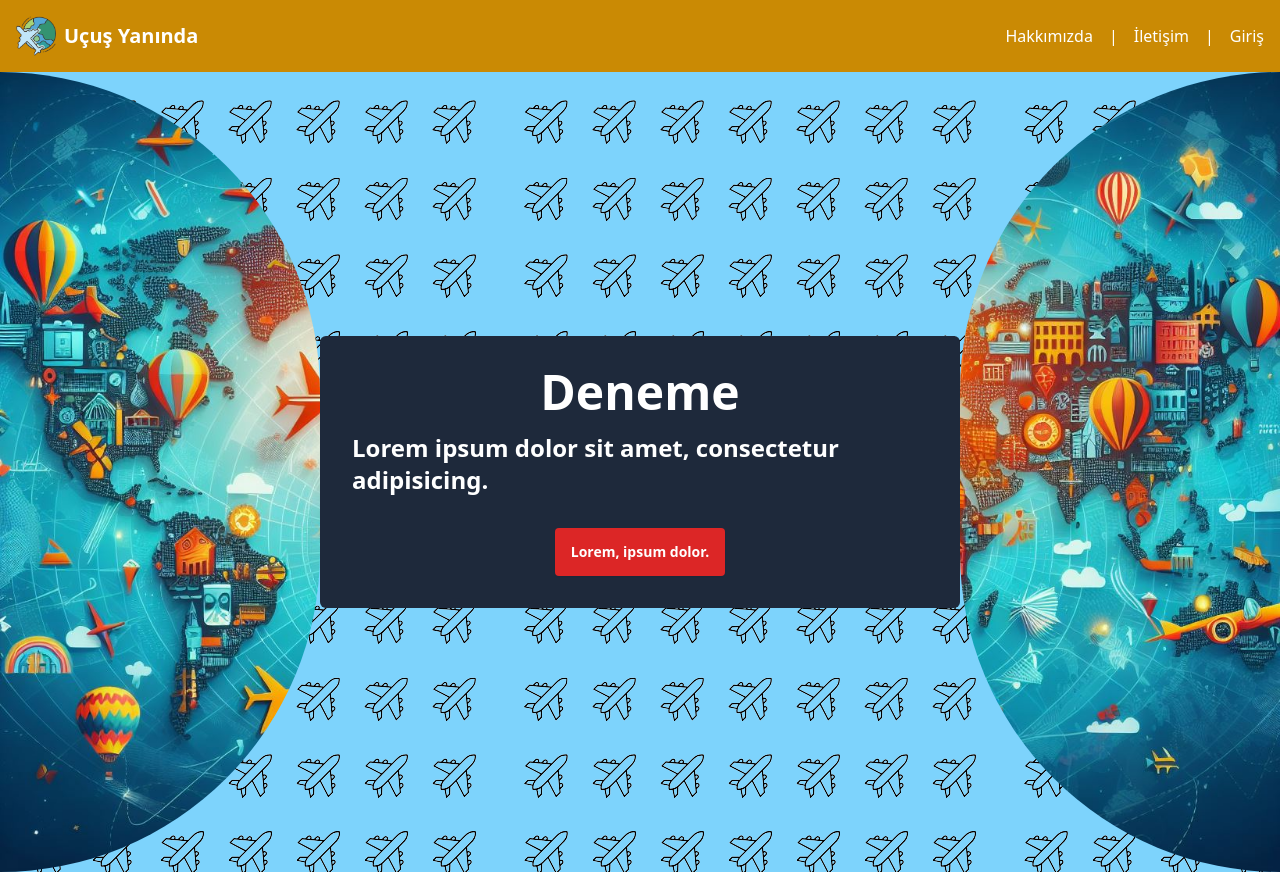
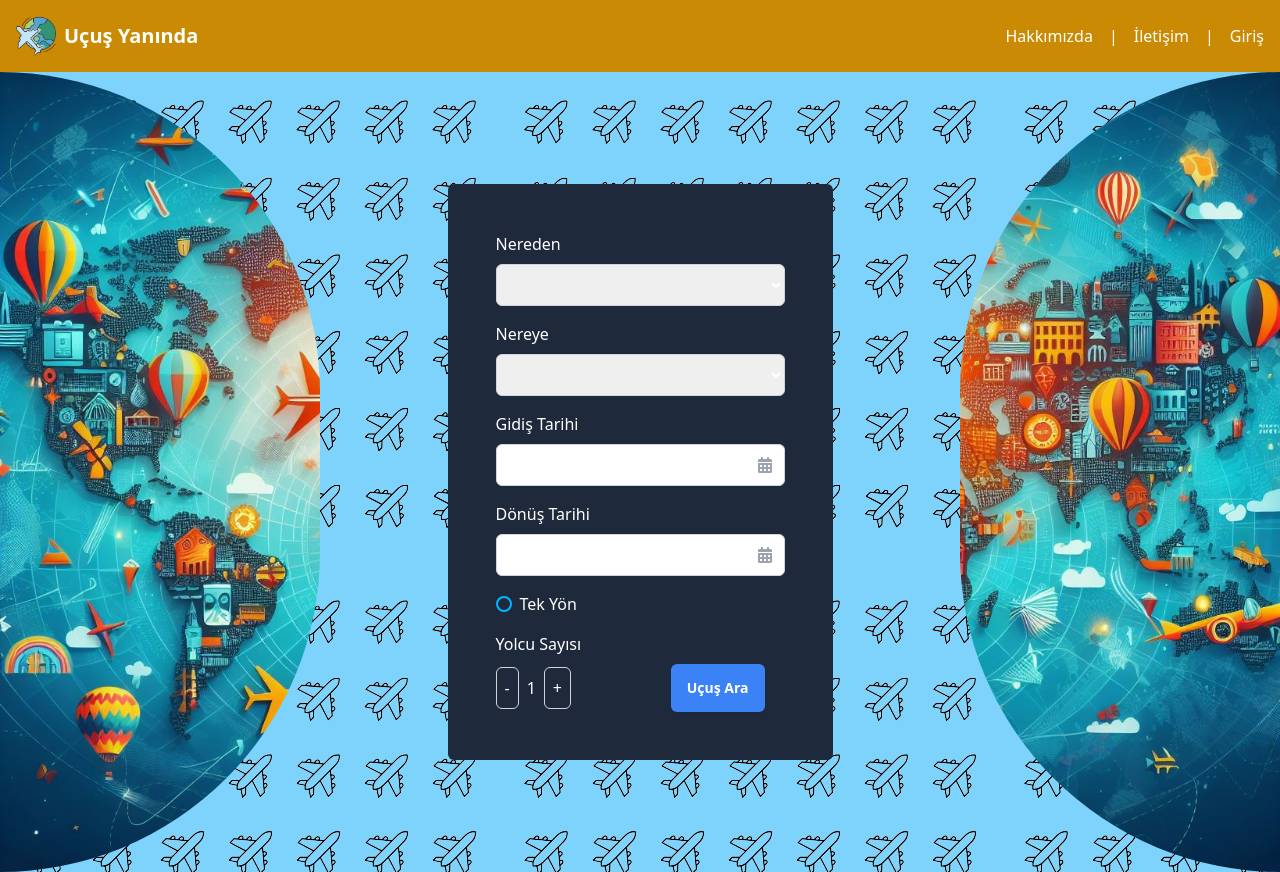
Before and after one commit to altundalyusuf/Flight-Search-Application, a React (Vite) app: page / in a window 1280 px wide. Both pictures are taken after a click on the button "Bilet Al". Built offline with nearby package versions, Linux system fonts and the light colour scheme.

Commit message:
Flights form created

```diff
--- a/package.json
+++ b/package.json
@@ -11,7 +11,9 @@
   },
   "dependencies": {
     "react": "^18.2.0",
+    "react-datepicker": "^4.25.0",
     "react-dom": "^18.2.0",
+    "react-icons": "^5.0.1",
     "react-router-dom": "^6.21.2"
   },
   "devDependencies": {
--- /dev/null
+++ b/src/components/AirportInput.jsx
@@ -0,0 +1,30 @@
+import PropTypes from 'prop-types';
+
+const AirportInput = ({ nameId, label, value, onChange }) => {
+    return (
+        <>
+            <div>
+                <label htmlFor={nameId} className="block font-medium mb-2">
+                    {label}
+                </label>
+                <select
+                    id={nameId}
+                    name={nameId}
+                    value={value}
+                    onChange={onChange}
+                    className="w-full p-2 border border-gray-300 rounded-md"
+                >
+                    {/* Options for departure */}
+                </select>
+            </div>
+        </>
+    )
+}
+
+AirportInput.propTypes = {
+    nameId: PropTypes.string.isRequired,
+    label: PropTypes.string.isRequired,
+    value: PropTypes.string.isRequired,
+    onChange: PropTypes.func.isRequired
+}
+export default AirportInput
--- /dev/null
+++ b/src/components/DatePickerComponent.jsx
@@ -0,0 +1,36 @@
+import DatePicker from 'react-datepicker';
+import 'react-datepicker/dist/react-datepicker.css';
+import { FaCalendarAlt } from 'react-icons/fa';
+import PropTypes from 'prop-types';
+
+const DatePickerComponent = ({ nameId, label, selected, onChange }) => {
+    return (
+        <>
+            <div>
+                <label htmlFor={nameId} className="block font-medium mb-2">
+                    {label}
+                </label>
+                <div className="relative">
+                    <DatePicker
+                        id={nameId}
+                        selected={selected}
+                        onChange={onChange}
+                        className="w-full p-2 border border-gray-300 rounded-md text-black pr-10 ps-4 hover:cursor-pointer"
+                    />
+                    <div className="absolute inset-y-0 right-0 flex items-center pr-3 pointer-events-none">
+                        <FaCalendarAlt className="text-gray-400" />
+                    </div>
+                </div>
+            </div>
+        </>
+    )
+}
+
+DatePickerComponent.propTypes = {
+    nameId: PropTypes.string.isRequired,
+    label: PropTypes.string.isRequired,
+    selected: PropTypes.instanceOf(Date),
+    onChange: PropTypes.func.isRequired,
+};
+
+export default DatePickerComponent
--- /dev/null
+++ b/src/components/FlightDirectionCheckbox.jsx
@@ -0,0 +1,28 @@
+import PropTypes from 'prop-types';
+
+const FlightDirectionCheckbox = ({ checked, onChange }) => {
+    return (
+        <>
+            <div>
+                <label htmlFor="oneDirection" className="flex items-center">
+                    <input
+                        type="checkbox"
+                        id="oneDirection"
+                        name="oneDirection"
+                        checked={checked}
+                        onChange={onChange}
+                        className="checkbox checkbox-xs checkbox-info border-2 mr-2"
+                    />
+                    Tek Yön
+                </label>
+            </div>
+        </>
+    )
+}
+
+FlightDirectionCheckbox.propTypes = {
+    checked: PropTypes.bool.isRequired,
+    onChange: PropTypes.func.isRequired,
+};
+
+export default FlightDirectionCheckbox;
--- /dev/null
+++ b/src/components/FlightsForm.jsx
@@ -0,0 +1,75 @@
+import { useState } from 'react';
+import AirportInput from './AirportInput';
+import constants from '../constants';
+import DatePickerComponent from './DatePickerComponent';
+import FlightDirectionCheckbox from './FlightDirectionCheckbox';
+import PassengerCount from './PassengerCount';
+
+
+
+const FlightsForm = () => {
+    // States
+    const [departure, setDeparture] = useState('');
+    const [destination, setDestination] = useState('');
+    const [departureDate, setDepartureDate] = useState(null);
+    const [arrivingDate, setArrivingDate] = useState(null);
+    const [passengerCount, setPassengerCount] = useState(1);
+    const [oneDirection, setOneDirection] = useState(false);
+
+    // Constant names from the constants file
+    const { departureInputLabel, departureInputName, destinationInputLabel, destinationInputName, departureDatePickerName, departureDatePickerLabel, destinationDatePickerName, destinationDatePickerLabel, flightDirectionCheckboxLabel, passengerCountLabel } = constants;
+
+    // Handle Functions
+    const handleDepartureChange = (e) => {
+        setDeparture(e.target.value);
+    };
+
+    const handleDestinationChange = (e) => {
+        setDestination(e.target.value);
+    };
+
+    const handleDepartureDateChange = (date) => {
+        setDepartureDate(date);
+    };
+
+    const handleArrivingDateChange = (date) => {
+        setArrivingDate(date);
+    };
+
+    const handlePassengerCountIncrease = () => {
+        setPassengerCount((prevCount) => prevCount + 1);
+    };
+
+    const handlePassengerCountDecrease = () => {
+        setPassengerCount((prevCount) => Math.max(prevCount - 1, 1));
+    };
+
+    const handleOneDirectionChange = (e) => {
+        setOneDirection(e.target.checked);
+    };
+
+    const handleSearch = () => {
+        // Perform search logic here
+    };
+
+    return (
+        <div className="p-4 text-white">
+            <form className="space-y-4">
+                {/* Departure */}
+                <AirportInput nameId={departureInputName} label={departureInputLabel} value={departure} onChange={handleDepartureChange} />
+                {/* Destination */}
+                <AirportInput nameId={destinationInputName} label={destinationInputLabel} value={destination} onChange={handleDestinationChange} />
+                {/* Departure Date */}
+                <DatePickerComponent nameId={departureDatePickerName} label={departureDatePickerLabel} selected={departureDate} onChange={handleDepartureDateChange} />
+                {/* Arrival Date */}
+                <DatePickerComponent nameId={destinationDatePickerName} label={destinationDatePickerLabel} selected={arrivingDate} onChange={handleArrivingDateChange} />
+                {/* Checkbox for one direction flights */}
+                <FlightDirectionCheckbox label={flightDirectionCheckboxLabel} checked={oneDirection} onChange={handleOneDirectionChange} />
+                {/* Passenger count and form submit button */}
+                <PassengerCount label={passengerCountLabel} passengerCount={passengerCount} onIncrease={handlePassengerCountIncrease} onDecrease={handlePassengerCountDecrease} handleSearch={handleSearch} />
+            </form>
+        </div>
+    );
+};
+
+export default FlightsForm;
--- a/src/components/Navbar.jsx
+++ b/src/components/Navbar.jsx
@@ -4,10 +4,12 @@ const Navbar = () => {
     return (
         <nav className="bg-yellow-600 p-4">
             <div className="container mx-auto flex flex-col md:flex-row justify-between items-center">
+                {/* Logo and Brand */}
                 <div className="flex items-center animate-fadeInOneSec">
                     <img src="/src/assets/flying-logo.png" alt="Logo" className="h-10 w-10 mr-2" />
                     <div className="text-white font-bold text-xl">Uçuş Yanında</div>
                 </div>
+                {/* NavLinks */}
                 <div className="flex flex-col md:flex-row md:space-x-4 mt-4 md:mt-0 animate-fadeInOneSec text-center">
                     <a href="#" className="text-white hover:text-gray-200 mb-1 md:mb-0">Hakkımızda</a>
                     <span className="text-white hidden md:flex ">|</span>
--- /dev/null
+++ b/src/components/PassengerCount.jsx
@@ -0,0 +1,51 @@
+import PropTypes from 'prop-types';
+
+const PassengerCount = ({ label, passengerCount, onDecrease, onIncrease, handleSearch }) => {
+    return (
+        <>
+            <div>
+                <label htmlFor="passengerCount" className="block font-medium mb-2">
+                    {label}
+                </label>
+                <div className="flex items-center justify-between">
+                    {/* Passenger count */}
+                    <div>
+                        <button
+                            type="button"
+                            onClick={onDecrease}
+                            className="p-2 border border-gray-300 rounded-md"
+                        >
+                            -
+                        </button>
+                        <span className="mx-2">{passengerCount}</span>
+                        <button
+                            type="button"
+                            onClick={onIncrease}
+                            className="p-2 border border-gray-300 rounded-md"
+                        >
+                            +
+                        </button>
+                    </div>
+                    {/* Submit form button  */}
+                    <button
+                        type="button"
+                        onClick={handleSearch}
+                        className="btn border-none hover:bg-blue-700 px-4 py-2 text-white bg-blue-500 rounded-md me-5"
+                    >
+                        Uçuş Ara
+                    </button>
+                </div>
+            </div>
+        </>
+    )
+}
+
+PassengerCount.propTypes = {
+    label: PropTypes.string.isRequired,
+    passengerCount: PropTypes.number.isRequired,
+    onDecrease: PropTypes.func.isRequired,
+    onIncrease: PropTypes.func.isRequired,
+    handleSearch: PropTypes.func.isRequired,
+};
+
+export default PassengerCount;
--- a/src/components/SearchFlights.jsx
+++ b/src/components/SearchFlights.jsx
@@ -1,12 +1,12 @@
+import FlightsForm from "./FlightsForm"
 
 
 const SearchFlights = () => {
     return (
         <>
-            <div className='flex flex-col justify-center items-center bg-slate-800 p-8 rounded-md'>
-                <div className="text-5xl font-bold text-white mb-4">Deneme</div>
-                <div className="text-2xl font-bold text-white mb-8">Lorem ipsum dolor sit amet, consectetur adipisicing.</div>
-                <button className="btn btn- border-0 bg-red-600 hover:bg-red-700 text-white font-bold py-2 px-4 rounded" >Lorem, ipsum dolor.</button>
+            <div className='flex flex-col justify-center items-center bg-slate-800 p-8 w-max rounded-md'>
+                {/* Form for flight searching */}
+                <FlightsForm />
             </div>
         </>
     )
--- /dev/null
+++ b/src/constants.js
@@ -0,0 +1,14 @@
+const constants = {
+    departureInputName: 'departure',
+    departureInputLabel: 'Nereden',
+    departureDatePickerName: 'departureDate',
+    departureDatePickerLabel: 'Gidiş Tarihi',
+    destinationInputName: 'destination',
+    destinationInputLabel: 'Nereye',
+    destinationDatePickerName: 'arrivingDate',
+    destinationDatePickerLabel: 'Dönüş Tarihi',
+    flightDirectionCheckboxLabel: 'Tek Yön',
+    passengerCountLabel: 'Yolcu Sayısı',
+};
+
+export default constants;
--- a/src/pages/HomePage.jsx
+++ b/src/pages/HomePage.jsx
@@ -6,8 +6,11 @@ const HomePage = () => {
     const [isVisible, setIsVisible] = useState(true);
     return (
         <>
+            {/* Break home page into 4 columns */}
             <div className="grid grid-cols-4 bg-sky-300 bg-repeat" style={{ backgroundImage: `url('/src/assets/plane_background.png')` }}>
+                {/* Left column of the home page */}
                 <div className=" bg-left bg-cover rounded-r-full animate-fadeInTwoSec" style={{ backgroundImage: `url('/src/assets/flying-theme-background.jpeg')` }}></div>
+                {/* Middle column of the home page (2 span columns) */}
                 <div className="col-span-2 flex flex-col justify-center items-center">
                     <div>
                         {
@@ -18,6 +21,7 @@ const HomePage = () => {
                         }
                     </div>
                 </div>
+                {/* Right column of the home page  */}
                 <div className="bg-right bg-cover h-screen rounded-l-full animate-fadeInTwoSec" style={{ backgroundImage: `url('/src/assets/flying-theme-background.jpeg')` }}></div>
             </div>
         </>
```
Also changed, not shown: 1 other file (tests, documents, lock files or other folders).
